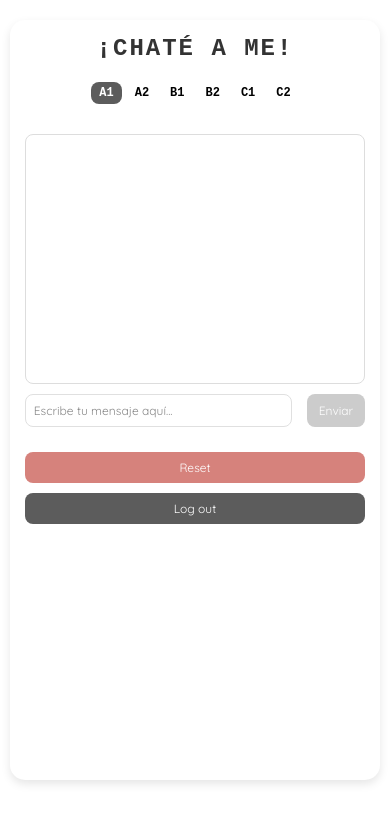
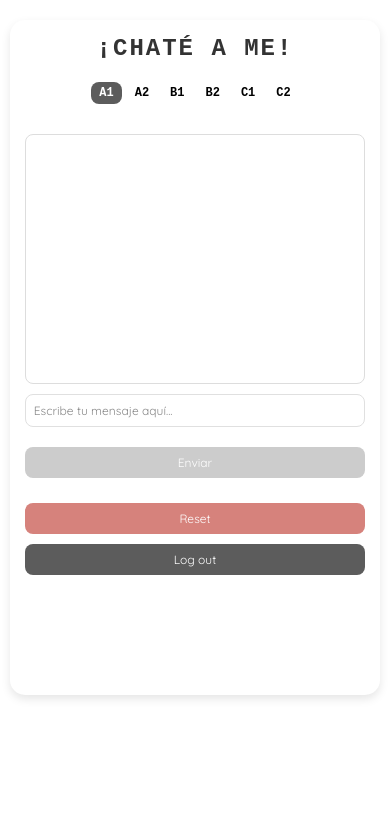
Before and after one commit to Albert-S2/chateame, a Next.js app: page /chatpage in a window 390 px wide. Shown: the top 822 px of the page. Built offline with nearby package versions, Linux system fonts and the light colour scheme.

Commit message:
changed the submit button position

```diff
--- a/app/components/chatbot.css
+++ b/app/components/chatbot.css
@@ -2,9 +2,9 @@
 
 .chatbot-container {
   width: 90%;
-  max-height: 90vh; /* Adjust to 90% of the viewport height */
-  height: 90vh; /* Ensure it fills most of the screen */
-  margin: 5vh auto; /* Add vertical margin for centering */
+  max-height: 80vh; /* Reduce to 80% of the viewport height */
+  height: 80vh; /* Ensure it fills most of the screen */
+  margin: 10vh auto; /* Adjust vertical margin for centering */
   padding: 20px;
   font-family: 'Quicksand', -apple-system, BlinkMacSystemFont, 'Segoe UI', Roboto, 'Helvetica Neue', sans-serif;
   background-color: #ffffff;
@@ -221,13 +221,22 @@
   }
 
   .chatbot-input {
-    font-size: 14px; /* Adjust input font size */
+    width: 100%; /* Make the input box span the full width */
+    font-size: 14px; /* Adjust font size for smaller screens */
+    padding: 10px;
+    margin-bottom: 10px; /* Add spacing below the input box */
+  }
+
+  .chatbot-submit-button {
+    width: 100%; /* Make the submit button span the full width */
+    font-size: 14px;
     padding: 10px;
   }
 
-  .chatbot-submit-button {
-    font-size: 14px;
-    padding: 10px 15px;
+  .chatbot-form {
+    display: flex;
+    flex-direction: column; /* Stack the input and button vertically */
+    gap: 10px; /* Add spacing between input and button */
   }
 
   .chatbot-buttons {
```
